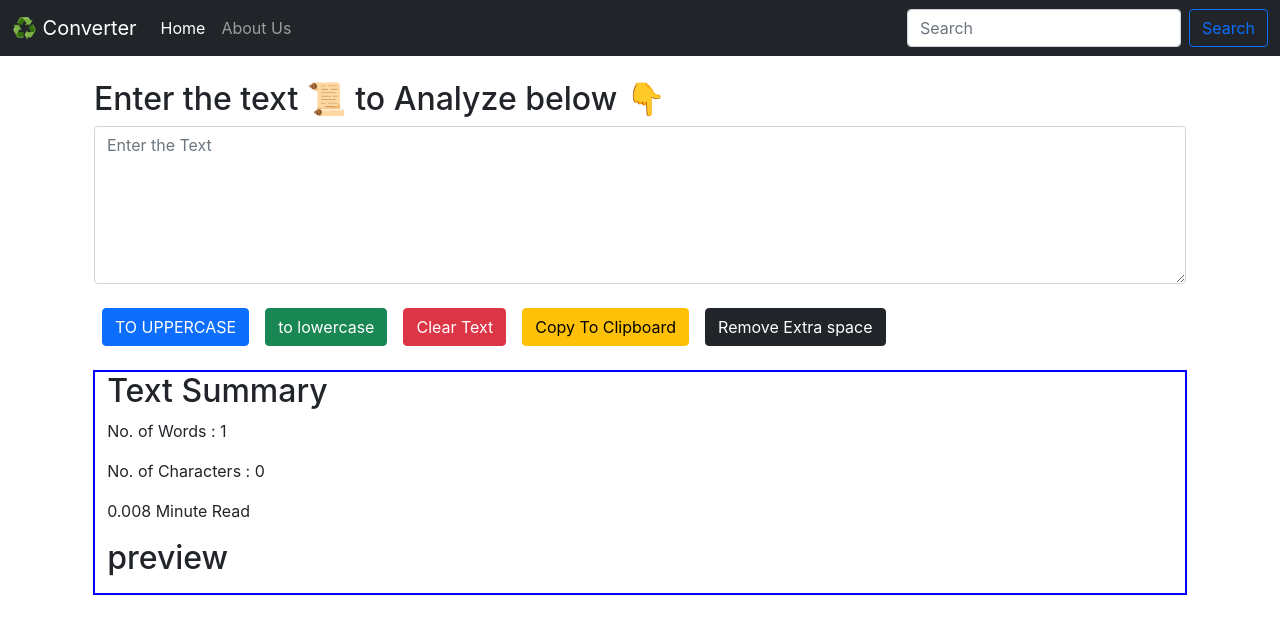
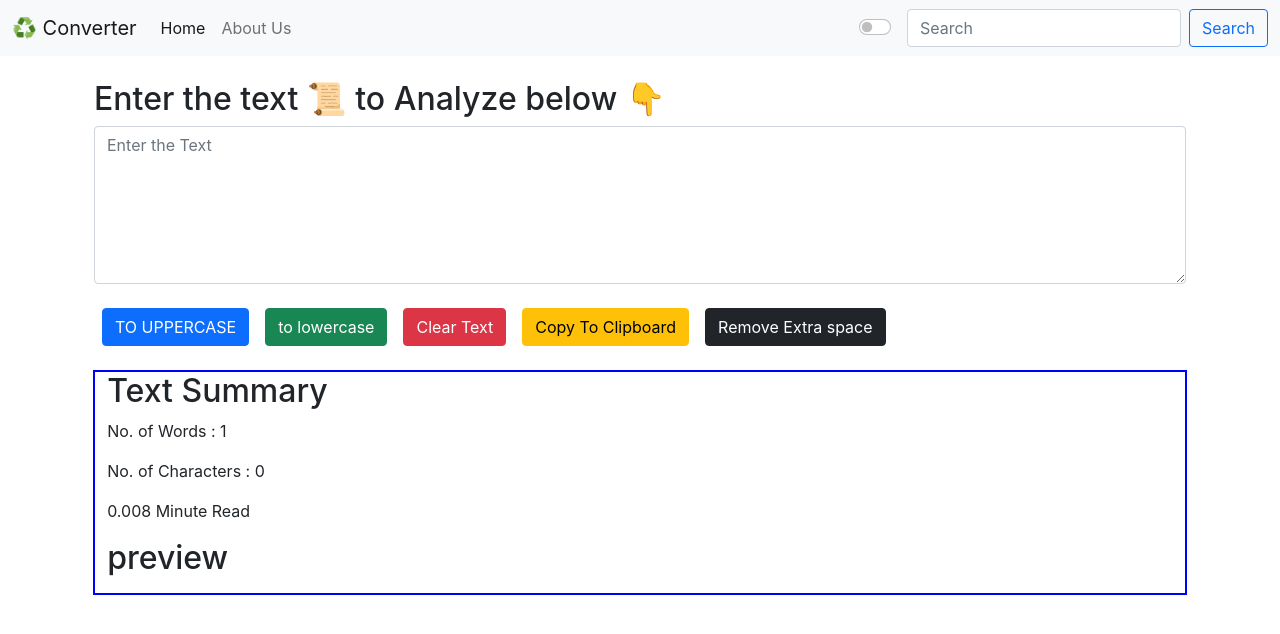
Before and after one commit to shubhamkumar5051/Convert-Case, a React (Create React App) app: page / in a window 1280 px wide. Shown: the top 634 px of the page. Built offline with nearby package versions, Linux system fonts and the light colour scheme.

Commit message:
feat dark mode toggle button

```diff
--- a/src/App.js
+++ b/src/App.js
@@ -2,10 +2,27 @@ import "./App.css";
 // import AboutUs from "./components/AboutUs";
 import Navbar from "./components/Navbar";
 import TextForm from "./components/TextForm";
+import React, { useState } from "react";
+
 function App() {
+  const [usermode, setMode] = useState("light");
+  let toggleButton = () => {
+    if (usermode === "light") {
+      setMode("dark");
+      document.body.style.backgroundColor = "grey";
+    } else {
+      setMode("light");
+      document.body.style.backgroundColor = "white";
+    }
+  };
   return (
     <>
-      <Navbar title="Converter" link1="Home" />
+      <Navbar
+        title="Converter"
+        link1="Home"
+        mode={usermode}
+        toggleButton={toggleButton}
+      />
       <div className="container my-4">
         <TextForm heading="Enter the text 📜 to Analyze below 👇" />
         {/* <AboutUs /> */}
--- a/src/components/Navbar.js
+++ b/src/components/Navbar.js
@@ -3,10 +3,12 @@ import PropTypes from "prop-types"; //impt
 
 export default function navbar(props) {
   return (
-    <nav className="navbar navbar-expand-lg navbar-dark bg-dark">
+    <nav
+      className={`navbar navbar-expand-lg navbar-${props.mode} bg-${props.mode}`}
+    >
       <div className="container-fluid">
         <a className="navbar-brand" href="/">
-        ♻️ {props.title}
+          ♻️ {props.title}
         </a>
         <button
           className="navbar-toggler"
@@ -28,10 +30,24 @@ export default function navbar(props) {
             </li>
             <li className="nav-item">
               <a className="nav-link" href="./src/components/AboutUs.js">
-               About Us
+                About Us
               </a>
             </li>
           </ul>
+          <div className="form-check form-switch mx-2">
+            <input
+              className="form-check-input"
+              type="checkbox"
+              id="flexSwitchCheckDefault"
+              onClick={props.toggleButton}
+            />
+            <label
+              className="form-check-label text"
+              htmlFor="flexSwitchCheckDefault"
+            >
+              {props.btntext}
+            </label>
+          </div>
           <form className="d-flex">
             <input
               className="form-control me-2"
```
Also changed, not shown: src/components/AboutUs.js (+5 -2 lines).
